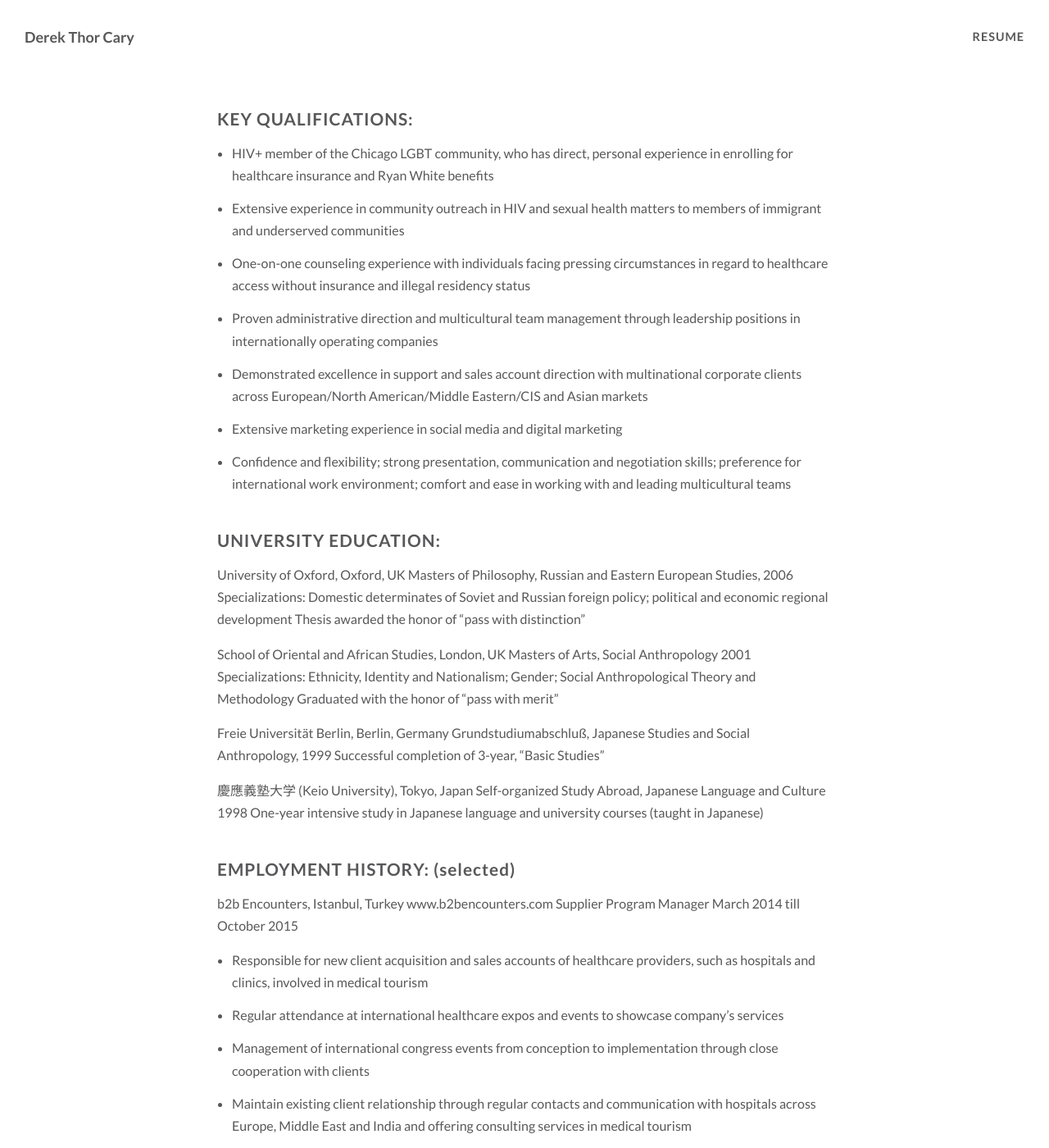
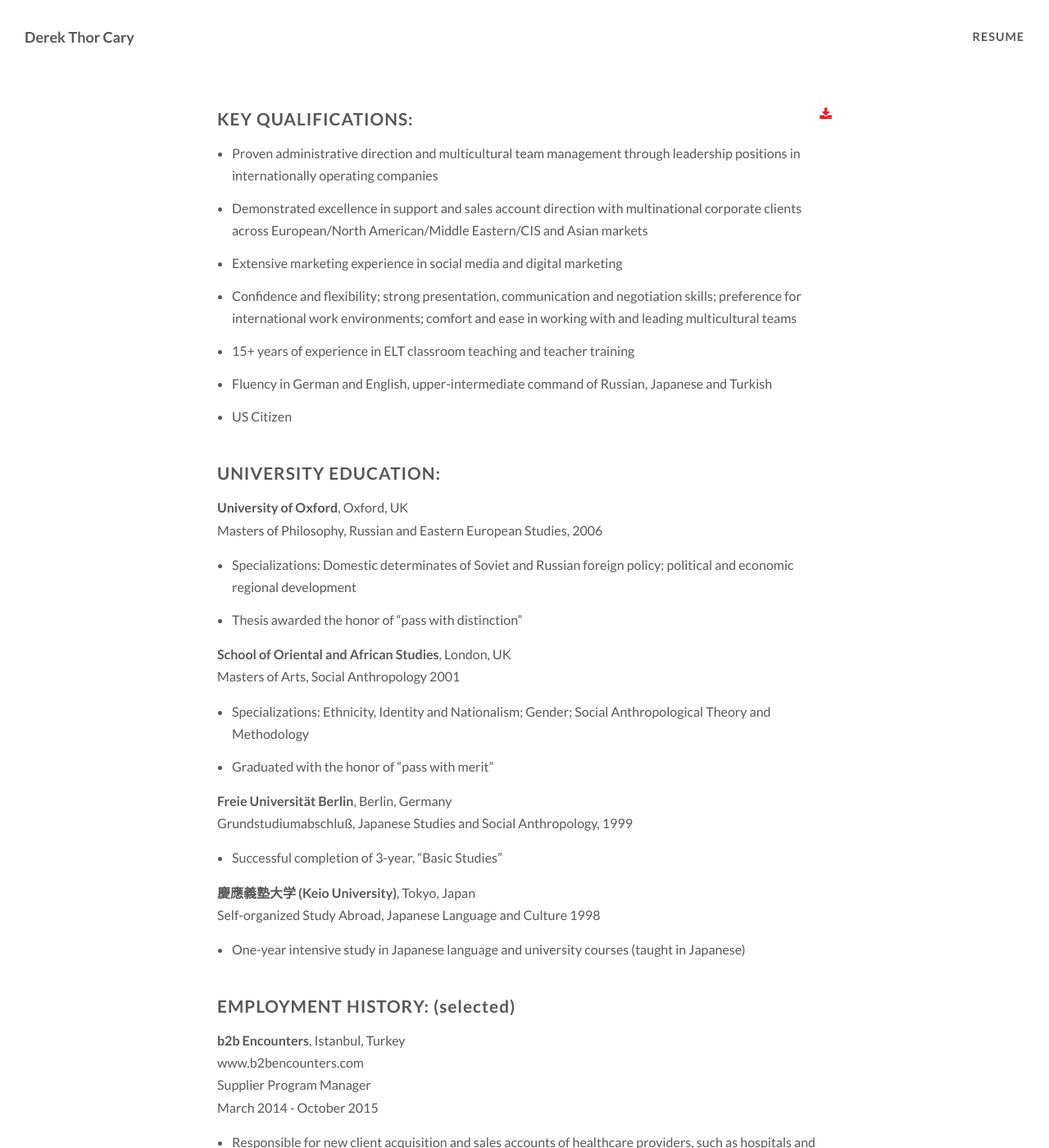
Before and after one commit to derekthorcary/derekthorcary.github.io, a Jekyll site: the page built from resume/index.md, in a window 1280 px wide and 1400 px high. Shown: the whole window at 82% size. Built offline with Jekyll 4.4.1, drawn with Linux system fonts in a browser that asks for light colours; nearby versions of some CDN libraries; some of the changed text lies outside the part shown.

Commit message:
Adds resume and makes it downloadable

```diff
--- a/resume/index.md
+++ b/resume/index.md
@@ -3,50 +3,55 @@
 title:  "Resume"
 date:   2015-10-12 19:18:15
 ---
+<a href="/downloads/derek_thor_cary_resume.pdf" title="Download resume" download><i class="fa fa-download" style="float: right;"></i></a>
 
 ### KEY QUALIFICATIONS:
 
-* HIV+ member of the Chicago LGBT community, who has direct, personal experience in enrolling for healthcare insurance and Ryan White benefits
-* Extensive experience in community outreach in HIV and sexual health matters to members of immigrant and underserved communities
-* One-on-one counseling experience with individuals facing pressing circumstances in regard to healthcare access without insurance and illegal residency status
 * Proven administrative direction and multicultural team management through leadership positions in internationally operating companies
 * Demonstrated excellence in support and sales account direction with multinational corporate clients across European/North American/Middle Eastern/CIS and Asian markets
 * Extensive marketing experience in social media and digital marketing
-* Confidence and flexibility; strong presentation, communication and negotiation skills; preference for international work environment; comfort and ease in working with and leading multicultural teams
+* Confidence and flexibility; strong presentation, communication and negotiation skills; preference for international work environments; comfort and ease in working with and leading multicultural teams
+* 15+ years of experience in ELT classroom teaching and teacher training
+* Fluency in German and English, upper-intermediate command of Russian, Japanese and Turkish
+* US Citizen
 
 ### UNIVERSITY EDUCATION:
 
-University of Oxford, Oxford, UK
+**University of Oxford**, Oxford, UK
 Masters of Philosophy, Russian and Eastern European Studies, 2006
-Specializations: Domestic determinates of Soviet and Russian foreign policy; political and economic regional development
-Thesis awarded the honor of “pass with distinction”
 
-School of Oriental and African Studies, London, UK
+* Specializations: Domestic determinates of Soviet and Russian foreign policy; political and economic regional development
+* Thesis awarded the honor of “pass with distinction”
+
+**School of Oriental and African Studies**, London, UK
 Masters of Arts, Social Anthropology 2001
-Specializations: Ethnicity, Identity and Nationalism; Gender; Social Anthropological Theory and Methodology
-Graduated with the honor of “pass with merit”
 
-Freie Universität Berlin, Berlin, Germany
+* Specializations: Ethnicity, Identity and Nationalism; Gender; Social Anthropological Theory and Methodology
+* Graduated with the honor of “pass with merit”
+
+**Freie Universität Berlin**, Berlin, Germany
 Grundstudiumabschluß, Japanese Studies and Social Anthropology, 1999
-Successful completion of 3-year, “Basic Studies”
 
-慶應義塾大学 (Keio University), Tokyo, Japan
+* Successful completion of 3-year, “Basic Studies”
+
+**慶應義塾大学 (Keio University)**, Tokyo, Japan
 Self-organized Study Abroad, Japanese Language and Culture 1998
-One-year intensive study in Japanese language and university courses (taught in Japanese)
+
+* One-year intensive study in Japanese language and university courses (taught in Japanese)
 
 ### EMPLOYMENT HISTORY: (selected)
 
-b2b Encounters, Istanbul, Turkey
+**b2b Encounters**, Istanbul, Turkey
 www.b2bencounters.com
 Supplier Program Manager
-March 2014 till October 2015
+March 2014 - October 2015
 
 * Responsible for new client acquisition and sales accounts of healthcare providers, such as hospitals and clinics, involved in medical tourism
 * Regular attendance at international healthcare expos and events to showcase company’s services
 * Management of international congress events from conception to implementation through close cooperation with clients
 * Maintain existing client relationship through regular contacts and communication with hospitals across Europe, Middle East and India and offering consulting services in medical tourism
 
-W3 Digital, Istanbul, Turkey
+**W3 Digital**, Istanbul, Turkey
 www.w3-digital.com
 Account Director
 November 2012 – December 2014
@@ -56,7 +61,7 @@
 * Responsible for liaising with national/regional marketing teams to discuss feasibility and costs of new projects in the Chocolate and Petcare divisions
 * New international client acquisition through leading the tenure and bidding process
 
-W3 Digital, Istanbul, Turkey
+**W3 Digital**, Istanbul, Turkey
 www.w3-digital.com
 Head of Social Media Department
 June 2012 – August 2013
@@ -66,7 +71,7 @@
 * Headed routine meetings with marketing departments to review existing and propose new social media marketing plans
 * Responsible for HR matters in connection to community managers and part-time staff
 
-W3 Digital, Istanbul, Turkey
+**W3 Digital**, Istanbul, Turkey
 www.w3-digital.com
 Community Manager/Digital Strategist
 March 2012 – June 2012
@@ -75,7 +80,7 @@
 * Conducted regular meetings with clients to report on success and weaknesses of the social media component of their digital marketing mix
 * Introduction to social media sentiment tools and analysis
 
-Katalist, Istanbul, Turkey
+**Katalist**, Istanbul, Turkey
 www.katalist.com.tr
 Strategic Planner for Social Media
 March 2011 – November 2011
@@ -83,7 +88,7 @@
 * Conducted corporate social media planning, content development and online campaign management for an internationally operating coffee house chain
 * Held regular meetings with clients to report on success and weaknesses of the social media component of their digital marketing mix
 
-International House Berlin – PROLOG, Berlin, Germany
+**International House Berlin – PROLOG**, Berlin, Germany
 www.prolog-berlin.com
 Deputy Director of Studies – English Department
 May 2007 – December 2010
@@ -95,7 +100,7 @@
 * Was entrusted with, designed and oversaw the creation of a new department for foreign languages, including managing new sub-administrative units
 * Administered the acquisition of and controlled the budget for new foreign language materials
 
-Milch & Honig Tours, Berlin, Germany
+**Milch & Honig Tours**, Berlin, Germany
 Tourism Advertising Consultant
 July 2003 – December 2005
 
@@ -104,33 +109,33 @@
 
 ### VOLUNTEER ACTIVITIES:
 
-United Nations, worldwide
+**United Nations**, worldwide
 Online Volunteer
 September 2015 onwards (project based)
 
 * Assisting GLOWA, an anti-human-trafficking and victim rehabilitation NGO based in Cameroon, to make contact with supportive NGOs and donor agencies in Japan
 
-Growing Homes, Chicago, IL
+**Growing Homes**, Chicago, IL
 Agricultural Volunteer
 October 2015 onwards (10 hrs/month)
 
 * Various activities such as planting, harvesting and packaging for weekend markets
 
-Beykoz Barınağı, Istanbul, Turkey
+**Beykoz Barınağı**, Istanbul, Turkey
 Proceeds Coordinator
 Summer 2003 (5 hrs/week)
 
 * Lobbied and secured participation of famous Turkish pop musicians in benefit concerts for street animal welfare
 * Proceeds delivered to the above mentioned animal shelter as donations to build a puppy care wing
 
-SI Berlin, Berlin, Germany
+**SI Berlin**, Berlin, Germany
 General Counselor (Volunteer, 10 hrs/week)
 1996-1997; 1998
 
 * An NGO providing the LGBT immigrant community with legal, health, residency and educational advice and support
 * As a counselor I provided one-on-one, confidential support sessions, usually about residency and legal issues
 
-ADM (AIDS Danışma Merkezi), Berlin, Germany
+**ADM (AIDS Danışma Merkezi)**, Berlin, Germany
 Sexual Health Counselor (Volunteer, 10 hrs/week)
 1995-1997
 
@@ -141,9 +146,14 @@
 
 
 ### CONTINUING EDUCATION AND TRAINING
-University of British Columbia, Urban Water – Innovations for Environmental Sustainability, completed June 2015
-Open Education Consortium, The Biology of Water and Health, completed August 2015
-Wageningen University, Future Food Production: Crops, completed September 2015
+**University of British Columbia**
+Urban Water – Innovations for Environmental Sustainability, completed June 2015
+
+**Open Education Consortium**
+The Biology of Water and Health, completed August 2015
+
+**Wageningen University**
+Future Food Production: Crops, completed September 2015
 
 
 ### LANGUAGE PROFICIENCY:
```
Also changed, not shown: 1 other file.
